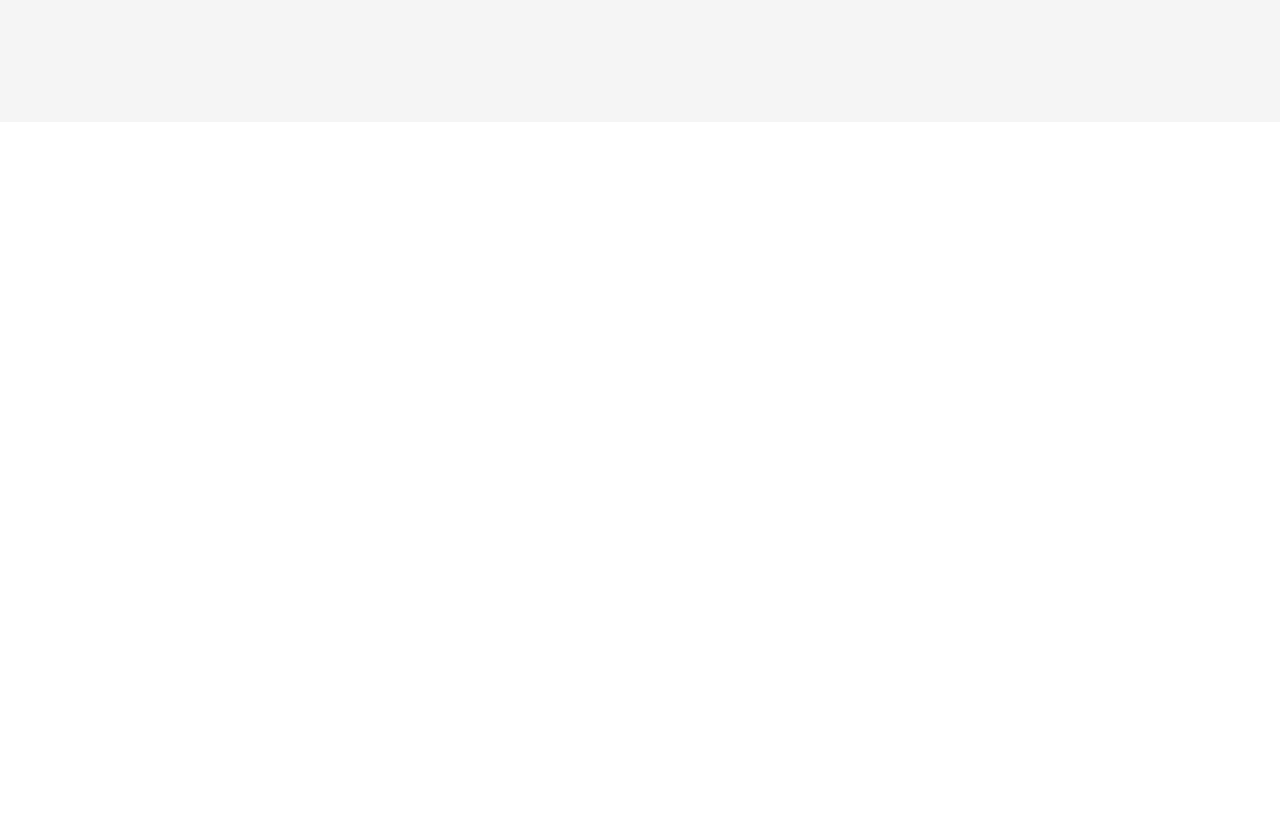
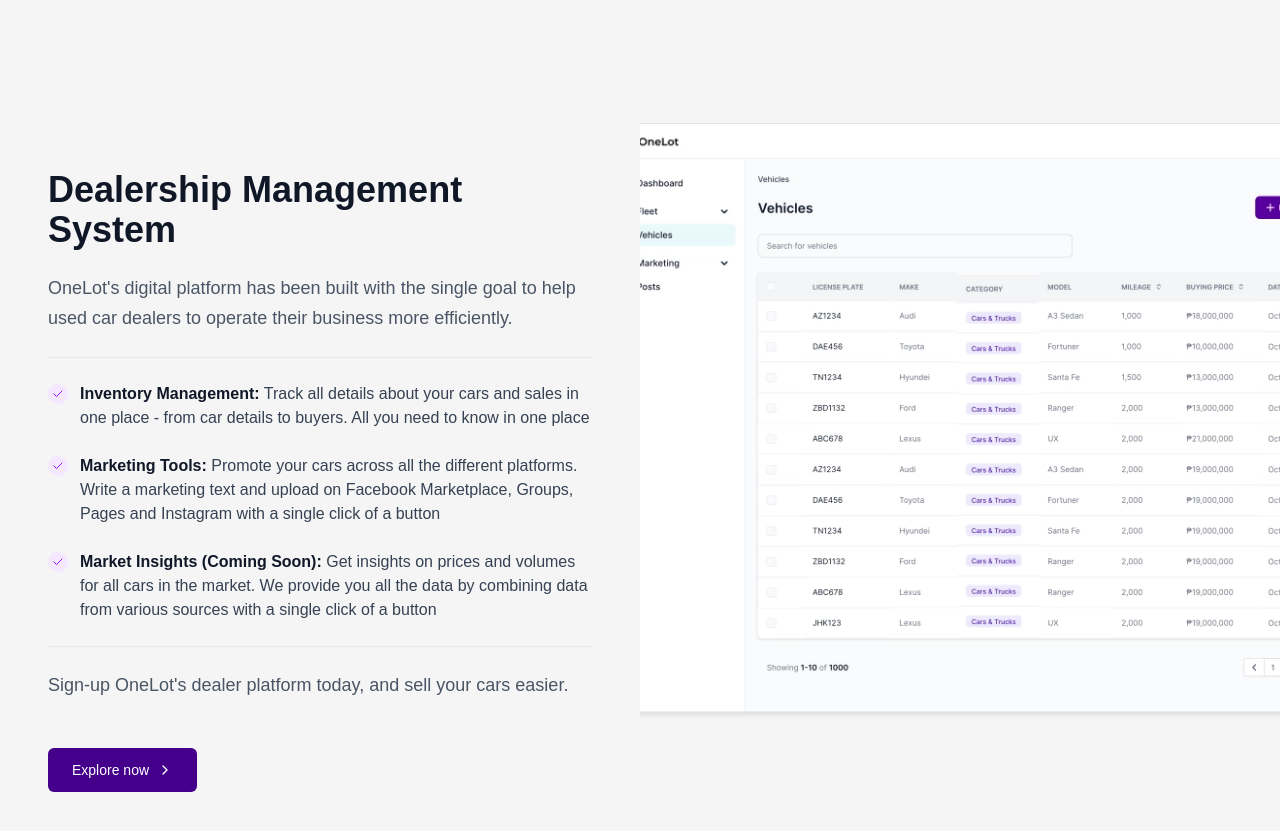
Before and after one commit to KelvinNath/OneLot, a Next.js app: page / in a window 1280 px wide. Shown: the part 2660-3491 px from the top of the page. Before the commit the page ends 2782 px from the top, so only its background shows below. Built offline with nearby package versions, Linux system fonts and the light colour scheme.

Commit message:
feat:added dealership section

```diff
--- a/app/page.tsx
+++ b/app/page.tsx
@@ -2,6 +2,7 @@
 import Hero from '@/components/sections/hero/Hero';
 import Feature from '@/components/sections/feature/Feature';
 import Financing from '@/components/sections/financing/Financing';
+import Dealership from '@/components/sections/dealership/Dealership';
 
 export default function Home() {
   return (
@@ -9,6 +10,7 @@
       <Hero />
       <Feature />
       <Financing />
+      <Dealership />
     </>
   );
 }
--- /dev/null
+++ b/components/sections/dealership/Dealership.tsx
@@ -0,0 +1,21 @@
+// components/sections/dealership/Dealership.tsx
+import DealershipContent from './DealershipContent';
+import DealershipImage from './DealershipImage';
+
+export default function Dealership() {
+  return (
+    <section className="py-0 bg-[#f5f5f5]">
+      <div className="flex flex-col lg:flex-row">
+        {/* Content - Left side on desktop, top on mobile */}
+        <div className="w-full lg:w-1/2 order-1 lg:order-1">
+          <DealershipContent />
+        </div>
+
+        {/* Image - Right side on desktop, bottom on mobile */}
+        <div className="w-full lg:w-1/2 order-2 lg:order-2">
+          <DealershipImage />
+        </div>
+      </div>
+    </section>
+  );
+}
--- /dev/null
+++ b/components/sections/dealership/DealershipContent.tsx
@@ -0,0 +1,54 @@
+// components/sections/dealership/DealershipContent.tsx
+import { Check } from 'lucide-react';
+import Button from '../../ui/Button';
+import { dealershipData } from './dealership-data';
+
+export default function DealershipContent() {
+  return (
+    <div className="p-6 lg:p-12 space-y-6">
+      {/* Title */}
+      <h2 className="text-3xl lg:text-4xl font-bold text-gray-900">
+        {dealershipData.title}
+      </h2>
+
+      {/* Description */}
+      <p className="text-gray-600 leading-relaxed text-base lg:text-lg">
+        {dealershipData.description}
+      </p>
+
+      {/* First Divider */}
+      <div className="border-t border-gray-200 my-6"></div>
+
+      {/* Features List */}
+      <div className="space-y-6">
+        {dealershipData.features.map((feature) => (
+          <div key={feature.id} className="flex items-start gap-3">
+            <div className="w-5 h-5 rounded-full bg-purple-100 flex items-center justify-center flex-shrink-0 mt-0.5">
+              <Check className="w-3 h-3 text-purple-600" />
+            </div>
+            <p className="text-gray-700 text-sm lg:text-base">
+              <span className="font-bold text-gray-900">{feature.title}:</span> {feature.description}
+            </p>
+          </div>
+        ))}
+      </div>
+
+      {/* Second Divider */}
+      <div className="border-t border-gray-200 my-6"></div>
+
+      {/* CTA Text */}
+      <p className="text-gray-600 leading-relaxed text-base lg:text-lg">
+        {dealershipData.ctaText}
+      </p>
+
+      {/* Button */}
+      <div className="pt-6">
+        <Button
+          text={dealershipData.buttonText}
+          showArrow
+          className="px-6 py-3 text-base"
+        />
+      </div>
+    </div>
+  );
+}
--- /dev/null
+++ b/components/sections/dealership/DealershipImage.tsx
@@ -0,0 +1,17 @@
+// components/sections/dealership/DealershipImage.tsx
+import Image from 'next/image';
+
+export default function DealershipImage() {
+  return (
+    <div className="w-full h-[400px] lg:h-[600px] relative px-4 lg:px-0">
+      <Image
+        src="/assets/Dealership/dealership-management-system-pic.webp"
+        alt="OneLot Dealership Management System Dashboard"
+        fill
+        priority
+        className="object-cover"
+        sizes="(max-width: 1024px) 100vw, 50vw"
+      />
+    </div>
+  );
+}
--- /dev/null
+++ b/components/sections/dealership/dealership-data.ts
@@ -0,0 +1,30 @@
+// components/sections/dealership/dealership-data.ts
+export interface DealershipFeature {
+    id: string;
+    title: string;
+    description: string;
+  }
+
+  export const dealershipData = {
+    title: "Dealership Management System",
+    description: "OneLot's digital platform has been built with the single goal to help used car dealers to operate their business more efficiently.",
+    features: [
+      {
+        id: 'inventory-management',
+        title: 'Inventory Management',
+        description: 'Track all details about your cars and sales in one place - from car details to buyers. All you need to know in one place'
+      },
+      {
+        id: 'marketing-tools',
+        title: 'Marketing Tools',
+        description: 'Promote your cars across all the different platforms. Write a marketing text and upload on Facebook Marketplace, Groups, Pages and Instagram with a single click of a button'
+      },
+      {
+        id: 'market-insights',
+        title: 'Market Insights (Coming Soon)',
+        description: 'Get insights on prices and volumes for all cars in the market. We provide you all the data by combining data from various sources with a single click of a button'
+      }
+    ],
+    ctaText: 'Sign-up OneLot\'s dealer platform today, and sell your cars easier.',
+    buttonText: 'Explore now'
+  };
--- a/components/sections/financing/Financing.tsx
+++ b/components/sections/financing/Financing.tsx
@@ -4,7 +4,7 @@
 
 export default function Financing() {
   return (
-    <section className="py-20 bg-[#f5f5f5]">
+    <section className="py-20 bg-[#f5f5f5] mb-0">
       <div className="flex flex-col lg:flex-row ">
         {/* Image - Left side on desktop, bottom on mobile */}
         <div className="w-full lg:w-1/2  order-2 lg:order-1">
--- a/components/sections/financing/FinancingImage.tsx
+++ b/components/sections/financing/FinancingImage.tsx
@@ -3,7 +3,7 @@
 
 export default function FinancingImage() {
   return (
-    <div className="w-full h-[400px] lg:h-[600px] relative px-10 lg:px-0">
+    <div className="w-full h-[400px] lg:h-[600px] relative px-10 lg:px-0 shadow-md">
       <Image
         src="/assets/Financing/car-financing-pic.webp"
         alt="OneLot Car Financing Dashboard"
```
